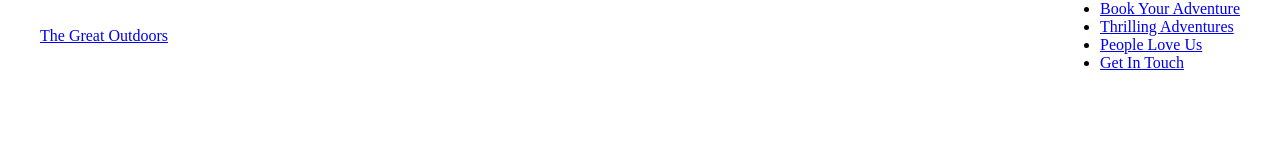
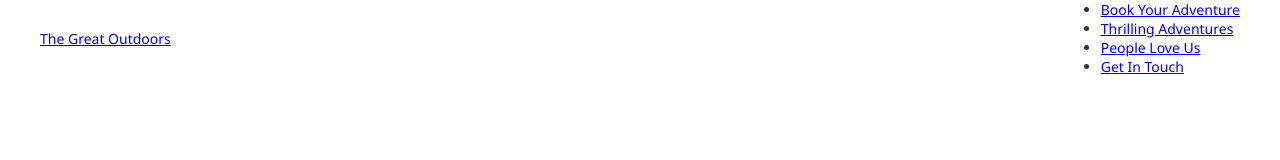
Before and after one commit to demodrome/the-great-outdoors, a plain HTML site: page index.html in a window 1280 px wide. Drawn offline with Linux system fonts and the light colour scheme.

Commit message:
feat(css): Set global font styling

```diff
--- a/styles.css
+++ b/styles.css
@@ -19,6 +19,12 @@
     --color-light: #ffffff;
     --color-mid: #fafafa;
     --color-font-body: #333333;
+}
+
+body {
+    color: var(--color-font-body);
+    font-family: "Noto Sans", Arial, sans-serif;
+    font-size: 0.875rem;
 }
 
 /* Layout */
```
